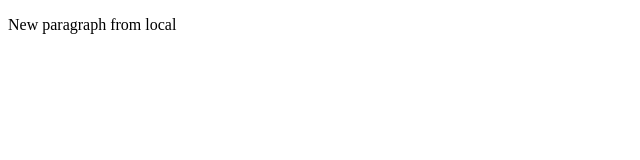
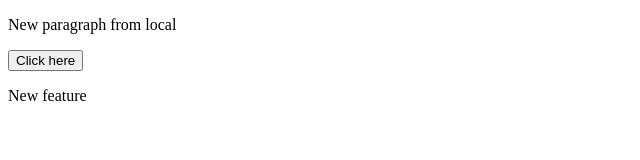
Before and after one commit to immii-11/localrepo, a plain HTML site: page index.html in a window 1280 px wide. Shown: the whole page, without its empty margins (0-640 px from the left). Drawn offline with Linux system fonts and the light colour scheme.

Commit message:
New Feature Added

```diff
--- a/index.html
+++ b/index.html
@@ -6,5 +6,7 @@
 </head>
 <body>
 <p>New paragraph from local</p>
+<button>Click here</button>
+<p>New feature</p>
 </body>
 </html>
```
